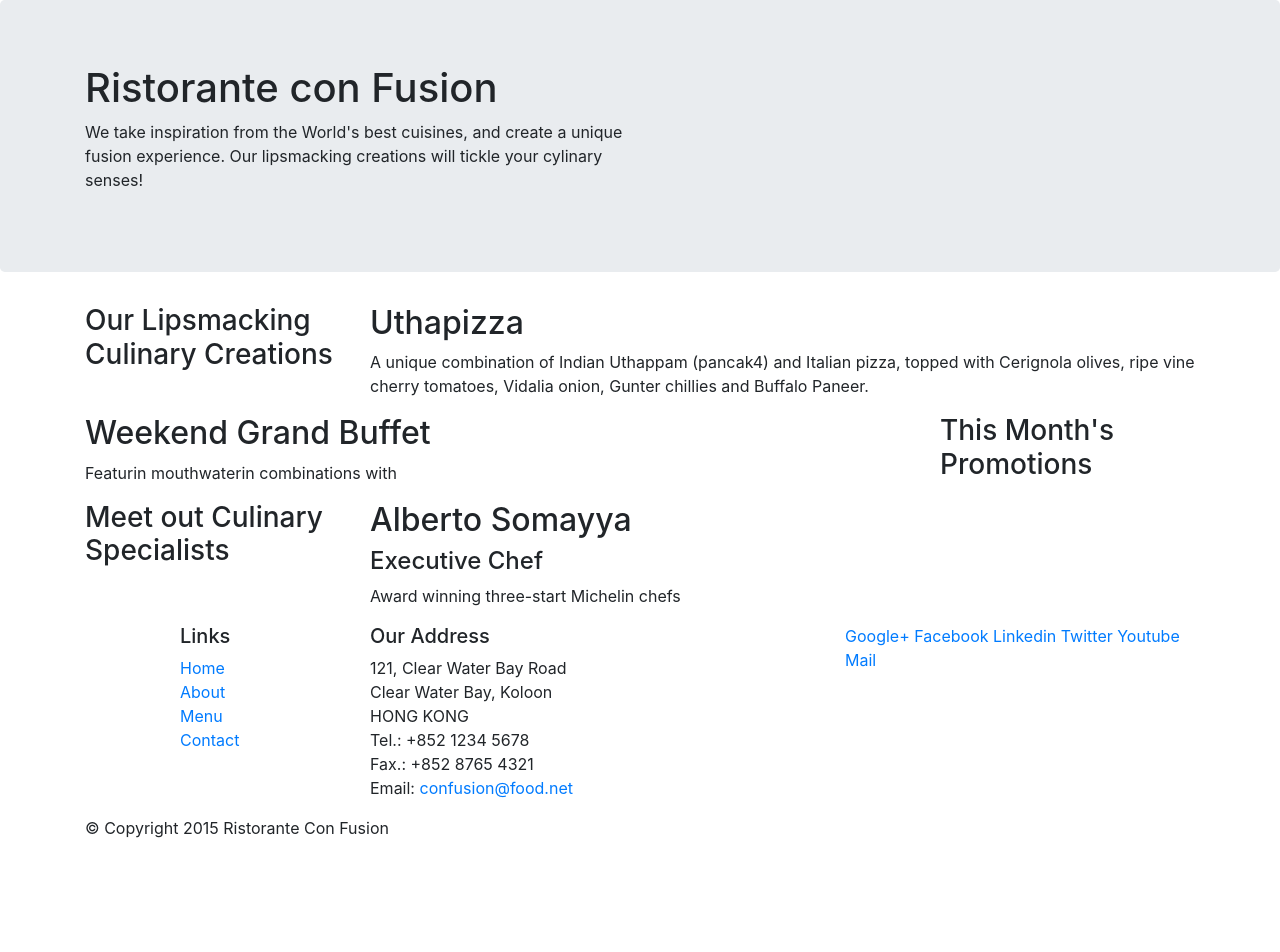
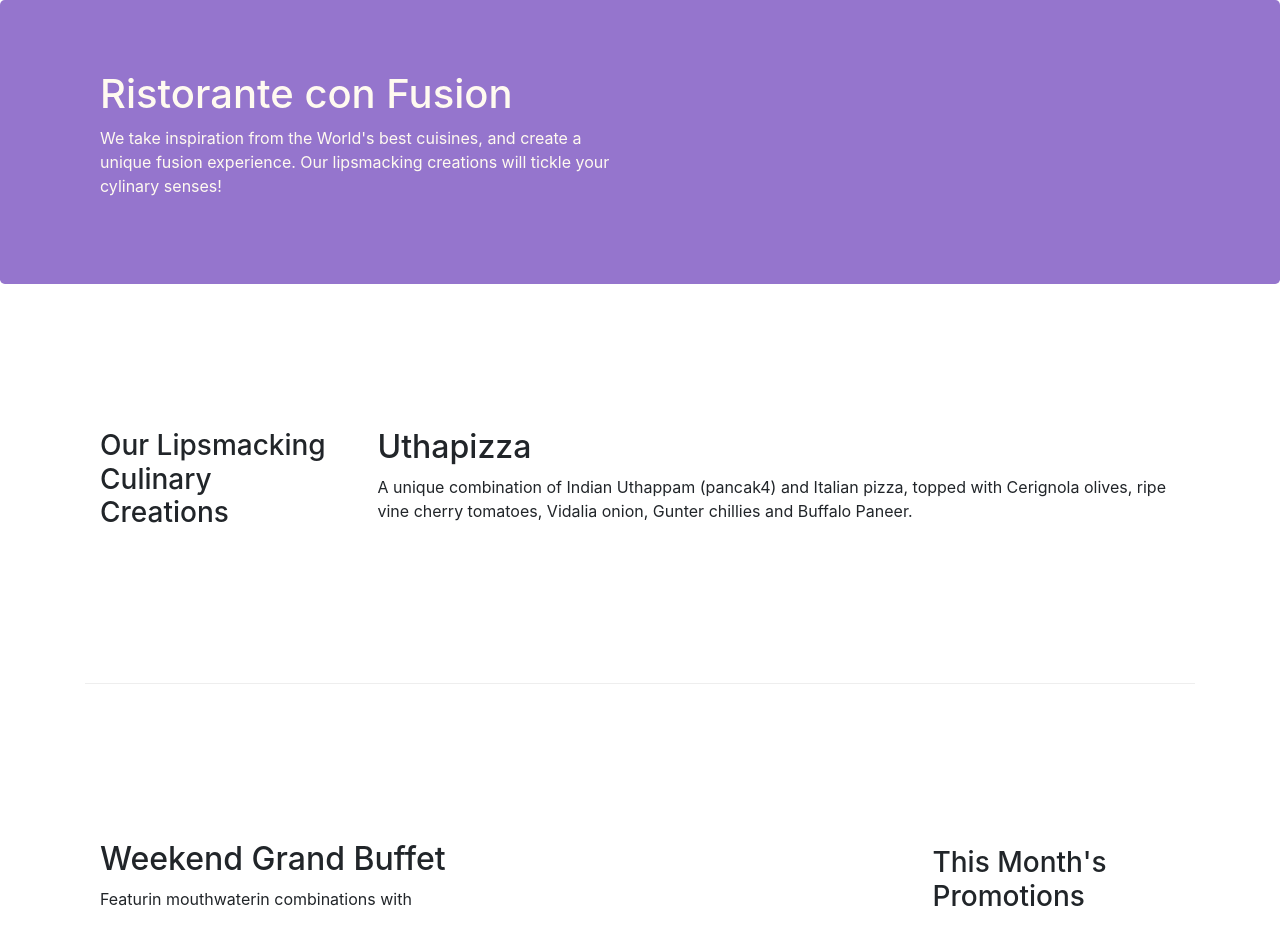
Before and after one commit to cruzito626/renta-auto-FE, a website: page index.html in a window 1280 px wide. Shown: the top 952 px of the page. Before the commit the page ends 856 px from the top, so only its background shows below. Drawn offline with nearby package versions, Linux system fonts and the light colour scheme.

Commit message:
add styles for header and footer

```diff
--- /dev/null
+++ b/css/styles.css
@@ -0,0 +1,30 @@
+.row-header {
+  margin: 0px auto;
+  padding: 0px auto;
+}
+
+.row-content {
+  margin: 0px auto;
+  padding: 50px 0px;
+  border-bottom: 1px ridge;
+  min-height: 400px;
+}
+
+.footer {
+  background-color: #D1C4E9;
+  margin: 0px auto;
+  padding: 20px 0px;
+}
+
+.jumbotron {
+  padding: 70px 30px;
+  margin: 0px auto;
+  background-color: #9575CD;
+  color: floralwhite;
+}
+
+.address {
+  font-size: 80%;
+  margin: 0px;
+  color: #0f0f0f;
+}
--- a/index.html
+++ b/index.html
@@ -1,16 +1,20 @@
 <!DOCTYPE html>
 <html lang="en">
 <head>
+  <!-- Required meta tags always come first -->
   <meta charset="UTF-8">
   <meta name="viewport" content="width=device-width, initial-scale=1.0, shrink -to-fit=no">
   <meta http-equiv="x-ua-compatible" content="ie-edge">
+
+  <!-- Boostrap CSS -->
   <link rel="stylesheet" href="node_modules/bootstrap/dist/css/bootstrap.min.css">
-  <title>Bootstrap tutorial</title>
+  <link rel="stylesheet" href="css/styles.css">
+  <title>Ristorante Con Fusion</title>
 </head>
 <body>
   <header class="jumbotron">
     <div class="container">
-      <div class="row">
+      <div class="row row-header">
         <div class="col-12 col-sm-6">
           <h1>Ristorante con Fusion</h1>
           <p>We take inspiration from the World's best cuisines, and create a unique fusion experience. Our lipsmacking creations will tickle your cylinary senses!</p>
@@ -23,7 +27,7 @@
   </header>
 
   <div class="container">
-    <div class="row">
+    <div class="row row-content align-items-center">
       <div class="col-12 col-sm-4 col-md-3">
         <h3>Our Lipsmacking Culinary Creations</h3>
       </div>
@@ -33,7 +37,7 @@
       </div>
     </div>
 
-    <div class="row">
+    <div class="row row-content align-items-center">
       <div class="col-12 col-sm-4 order-sm-last col-md-3">
         <h3>This Month's Promotions</h3>
       </div>
@@ -43,7 +47,7 @@
       </div>
     </div>
 
-    <div class="row">
+    <div class="row row-content align-items-center">
       <div class="col-12 col-sm-4 col-md-3">
         <h3>Meet out Culinary Specialists</h3>
       </div>
@@ -55,7 +59,7 @@
     </div>
   </div>
 
-  <footer>
+  <footer class="footer">
     <div class="container">
       <div class="row">
         <div class="col-4 offset-1 col-sm-2">
@@ -78,8 +82,8 @@
             Email: <a href="mailto:confusion@food.net">confusion@food.net</a><br>
           </address>
         </div>
-        <div class="col-12 col-sm-4">
-          <div>
+        <div class="col-12 col-sm-4 align-self-center">
+          <div class="text-center">
             <a href="http://google.com">Google+</a>
             <a href="http://facebook.com">Facebook</a>
             <a href="http://linkedin.com">Linkedin</a>
@@ -89,7 +93,7 @@
           </div>
         </div>
       </div>
-      <div class="row">
+      <div class="row justify-content-center">
         <div class="col-auto">
           <p>&copy; Copyright 2015 Ristorante Con Fusion</p>
         </div>
```
